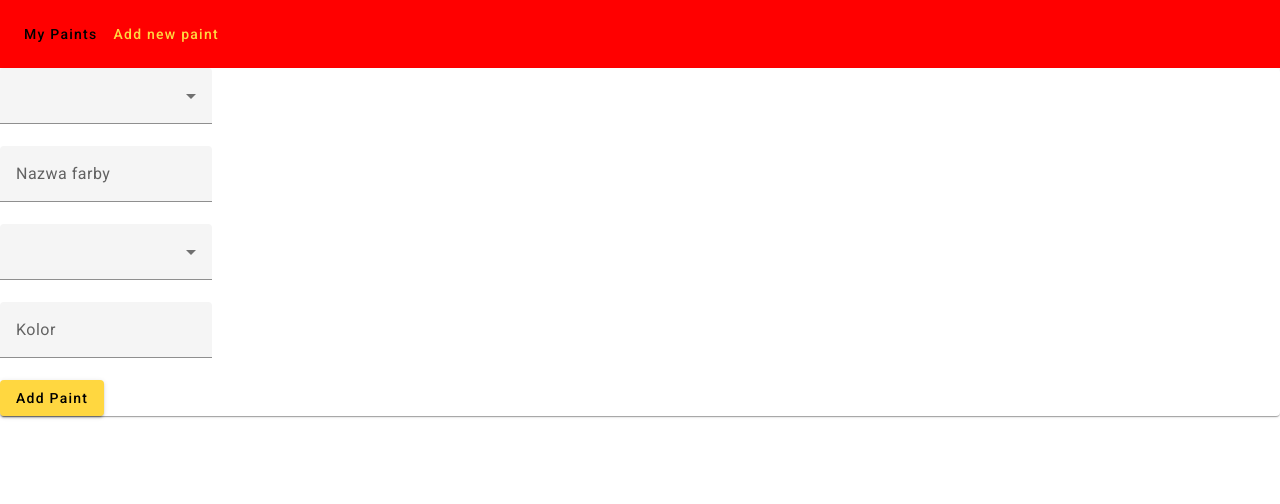
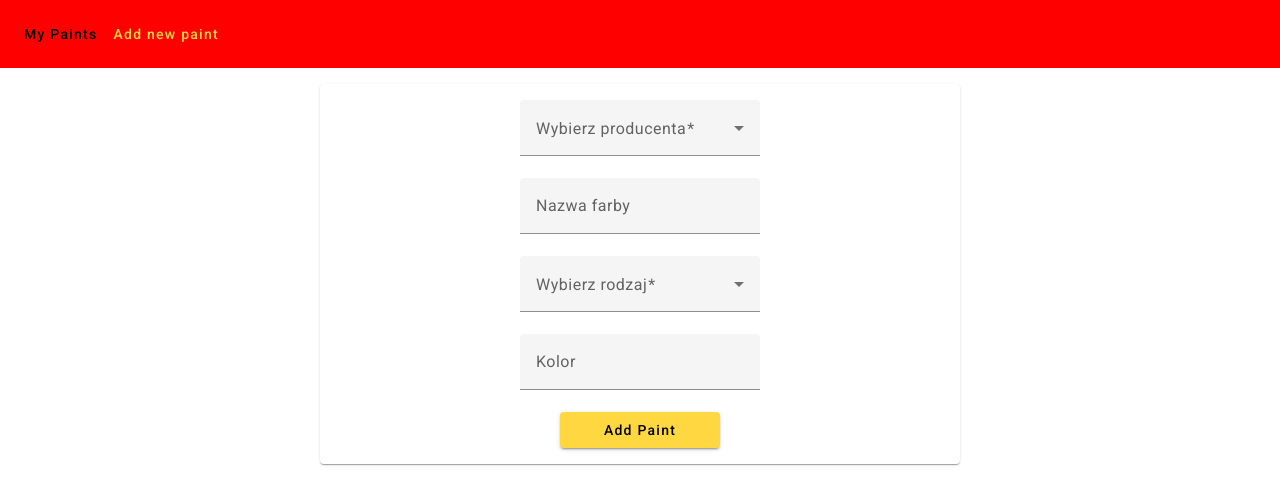
Before and after one commit to Nihler/PaintsCatalogue, an Angular app: page /addPaint in a window 1280 px wide. Shown: the top 504 px of the page. Built offline with nearby package versions, Linux system fonts and the light colour scheme.

Commit message:
form labels + basic styles

```diff
--- a/src/app/paints/paints-form/paints-form.component.css
+++ b/src/app/paints/paints-form/paints-form.component.css
@@ -0,0 +1,22 @@
+mat-card {
+  margin: auto;
+  width: 40rem;
+  margin-top: 1rem;
+}
+
+form {
+  margin: auto;
+  padding-top: 1rem;
+  padding-bottom: 1rem;
+  display: flex;
+  flex-direction: column;
+}
+
+mat-form-field {
+  width: 15rem;
+}
+
+button {
+  margin: auto;
+  width: 10rem;
+}
--- a/src/app/paints/paints-form/paints-form.component.html
+++ b/src/app/paints/paints-form/paints-form.component.html
@@ -1,12 +1,13 @@
 <mat-card>
   <form [formGroup]="form" (submit)="onPaintSave()">
     <mat-form-field>
+      <mat-label>Wybierz producenta</mat-label>
       <mat-select formControlName="manufacturer">
         <mat-option value="Citadel Colour" selected>Citadel Colour</mat-option>
         <mat-option value="TODO">TODO</mat-option>
       </mat-select>
     </mat-form-field>
-    <br />
+
     <mat-form-field>
       <input
         matInput
@@ -16,8 +17,9 @@
         formControlName="paintName"
       />
     </mat-form-field>
-    <br />
+
     <mat-form-field>
+      <mat-label>Wybierz rodzaj</mat-label>
       <mat-select formControlName="type">
         <mat-option value="Base" selected>Base</mat-option>
         <mat-option value="Contrast">Contrast</mat-option>
@@ -27,7 +29,7 @@
         <mat-option value="Air">Air</mat-option>
       </mat-select>
     </mat-form-field>
-    <br />
+
     <mat-form-field>
       <input
         matInput
@@ -37,7 +39,7 @@
         formControlName="color"
       />
     </mat-form-field>
-    <br />
+
     <button color="accent" mat-raised-button type="submit">Add Paint</button>
   </form>
 </mat-card>
```
